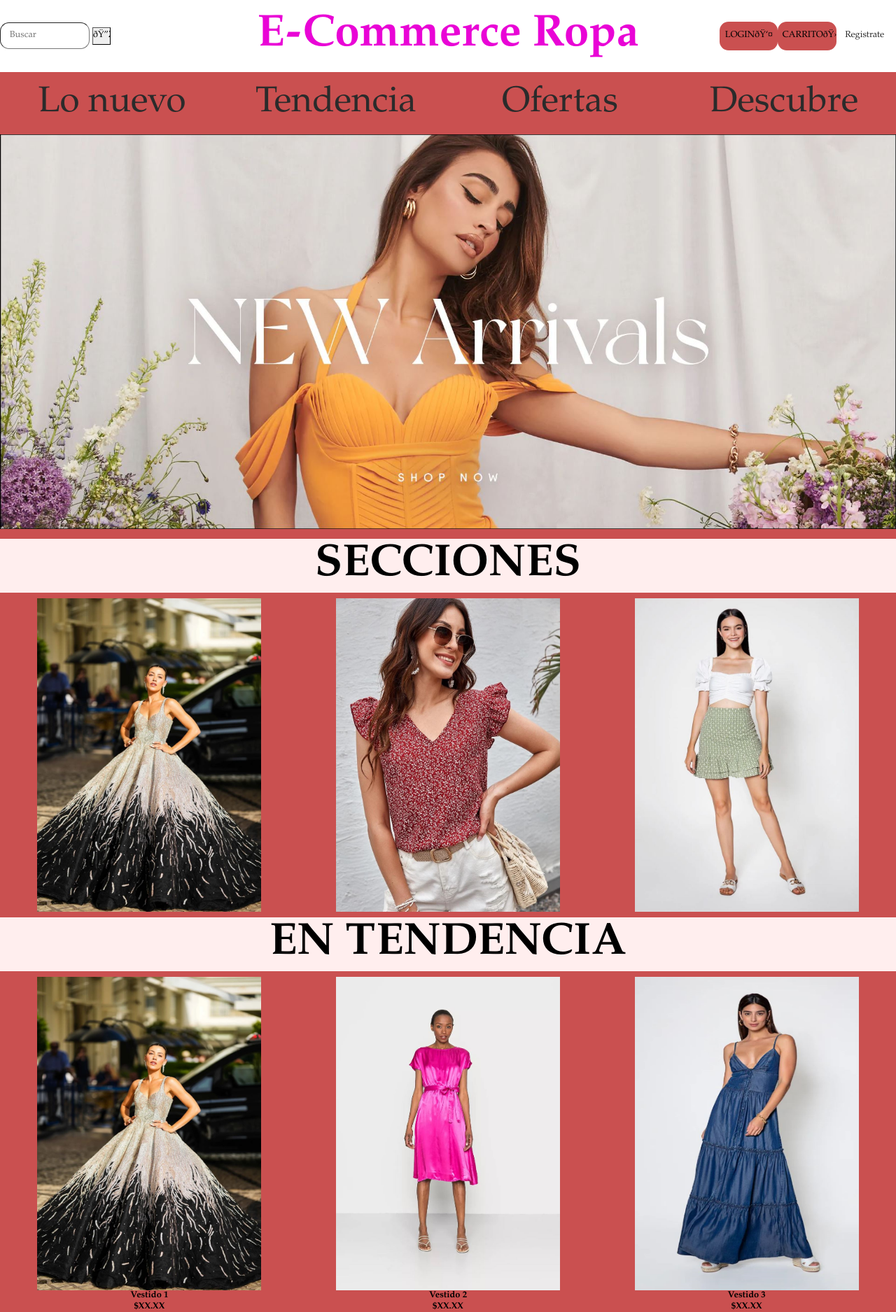
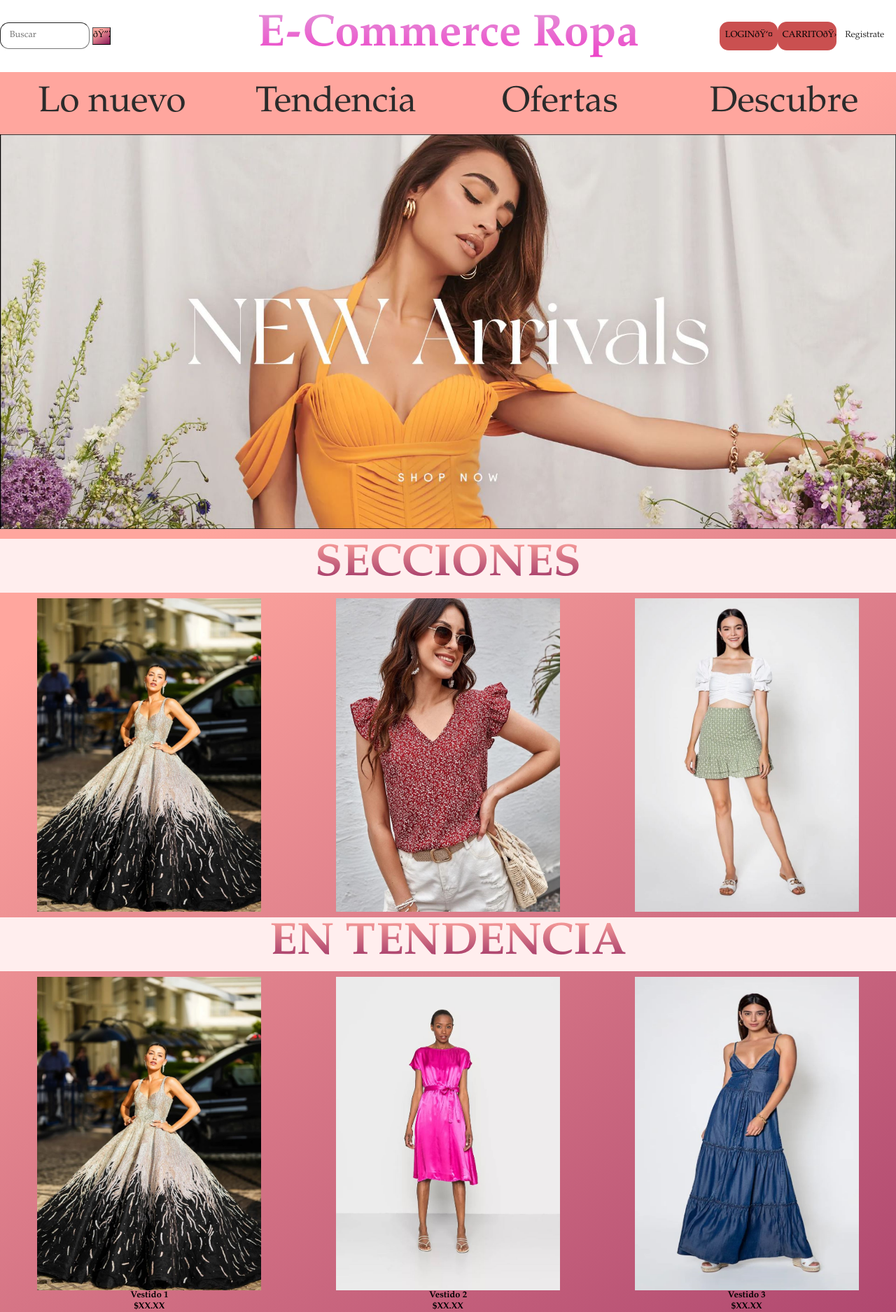
Before and after one commit to superchangoman2/tienda-ropa-Christopher-Ortiz, a PHP site: page / in a window 1280 px wide. Shown: the top 1875 px of the page at 70% size. Run offline with PHP 8.4, Linux system fonts and the light colour scheme.

Commit message:
Animaciones y Gradientes
Creación de rama para su posterior merge con la rama principal

```diff
--- a/about-us.html
+++ b/about-us.html
@@ -35,7 +35,7 @@
         <!-- Area principal -->
         <main>
             <div class="div-about-us">
-                <div class="imagen-fondo">
+                <div class="imagen-fondo fade-in-imagen">
                     <img src="img/fondo-aboutus.JPG" alt="vestidos">
                 </div>
                 <div class="div-sobrepuesto">
@@ -84,7 +84,7 @@
 
                 <p>Desarrollado por <a href="#">Christopher Ortiz</a></p>
             </div>
-            <div>
+            <div class="ir-inicio">
                 <a id="flecha-inicio" href="#cabecera">🡅</a>
             </div>
         </footer>
--- a/css/estilos.css
+++ b/css/estilos.css
@@ -7,14 +7,16 @@
 }
 
 body{
-    background-color: #c23333da;
+    background-image: linear-gradient(326deg, #861657 0%, #ffa69e 74%);
     display: flex;
     flex-direction: column;
 }
 
-h1{
-    color: rgb(233, 4, 214);
-}
+h1 {
+    background: -webkit-linear-gradient(rgb(228, 150, 217), rgb(238, 56, 198));
+    -webkit-background-clip: text;
+    -webkit-text-fill-color: transparent;
+  }
 
 
 h2{
@@ -72,6 +76,7 @@ li, a {
 }
 
 #btn-buscar{
+    background-image: linear-gradient(326deg, #861657 0%, #ffa69e 74%);
     height: 2vw;
     width: 2vw;
     font-size: 1vw;
@@ -116,20 +133,29 @@ li, a {
     padding: 0.1vw;
 }
 
+.barra-navegacion li:hover{
+    opacity:1;
+}
+
+
 .barra-navegacion li a{
     font-size: 4vw;
 }
 
-.barra-navegacion li a:hover{
-    text-decoration: underline;
 
-}
 
 /* Area principal */
 #slider-principal{
     width: 100%;
     height: 100%;
 }
+
+.fade-in-imagen { animation: fadeIn 3s; }
+
+@keyframes fadeIn {
+    0% { opacity: 0; }
+    100% { opacity: 1; }
+  }
 
 .producto{
     position: relative;
@@ -345,7 +411,9 @@ legend {
 }
 
 .separador-fondo h2{
-    color: #000000;
+    background: -webkit-linear-gradient(#ffa69e, #861657);
+    -webkit-background-clip: text;
+    -webkit-text-fill-color: transparent;
 }
 
 .paginacion a{
--- a/index.html
+++ b/index.html
@@ -5,6 +5,7 @@
         <title>E-commerce Ropa</title>
         <link rel="shortcut icon" href="img/dress.ico" type="image/x-icon">
         <link rel="stylesheet" href="css/estilos.css">
+        <!-- <script type="text/javascript" src="js/animacion-titulo.js"></script> -->
     </head>
     <body>
         <!-- Header -->
@@ -36,7 +37,7 @@
         <!-- Area principal -->
         <main>
             <section>
-                <img id="slider-principal" src="img/slider.JPG" alt="Tendencias">
+                <img id="slider-principal" class="fade-in-imagen" src="img/slider.JPG" alt="Tendencias">
             </section>
 
             <!-- Secciones mas vendidas -->
@@ -69,27 +70,27 @@
                 <h2>EN TENDENCIA</h2>
             </div>
             <div class="grid-tendencia">
-                <div class="item-tendencia">
+                <div class="item-tendencia vibrate">
                     <img src="img/vestido1.JPG" alt="Vestido">
                     <p>Vestido 1</p>
                     <p>$XX.XX</p>
                 </div>
-                <div class="item-tendencia">
+                <div class="item-tendencia vibrate">
                     <img src="img/vestido2.JPG" alt="Vestido">
                     <p>Vestido 2</p>
                     <p>$XX.XX</p>
                 </div>
-                <div class="item-tendencia">
+                <div class="item-tendencia vibrate">
                     <img src="img/vestido3.JPG" alt="Vestido">
                     <p>Vestido 3</p>
                     <p>$XX.XX</p>
                 </div>
-                <div class="item-tendencia">
+                <div class="item-tendencia vibrate">
                     <img src="img/blusas.JPG" alt="Blusa">
                     <p>Blusa</p>
                     <p>$XX.XX</p>
                 </div>
-                <div class="item-tendencia">
+                <div class="item-tendencia vibrate">
                     <img src="img/faldas.JPG" alt="Falda">
                     <p>Falda</p>
                     <p>$XX.XX</p>
@@ -137,7 +138,7 @@
 
                 <p>Desarrollado por <a href="#">Christopher Ortiz</a></p>
             </div>
-            <div>
+            <div class="ir-inicio">
                 <a id="flecha-inicio" href="#cabecera">🡅</a>
             </div>
         </footer>
--- a/login.html
+++ b/login.html
@@ -76,7 +76,7 @@
 
                 <p>Desarrollado por <a href="#">Christopher Ortiz</a></p>
             </div>
-            <div>
+            <div class="ir-inicio">
                 <a id="flecha-inicio" href="#cabecera">🡅</a>
             </div>
         </footer>
--- a/terms.html
+++ b/terms.html
@@ -33,7 +33,7 @@
             </ul>
         </nav>
         <!-- Area principal -->
-        <main>
+        <main class="fade-in-imagen">
             <div class="separador-fondo">
                 <h2>Terminos y condiciones</h2>
             </div>
@@ -77,7 +77,7 @@
 
                 <p>Desarrollado por <a href="#">Christopher Ortiz</a></p>
             </div>
-            <div>
+            <div class="ir-inicio">
                 <a id="flecha-inicio" href="#cabecera">🡅</a>
             </div>
         </footer>
```
Also changed, not shown: other parts of css/estilos.css (+58 -3 lines), dresses.html (+7 -7 lines).
